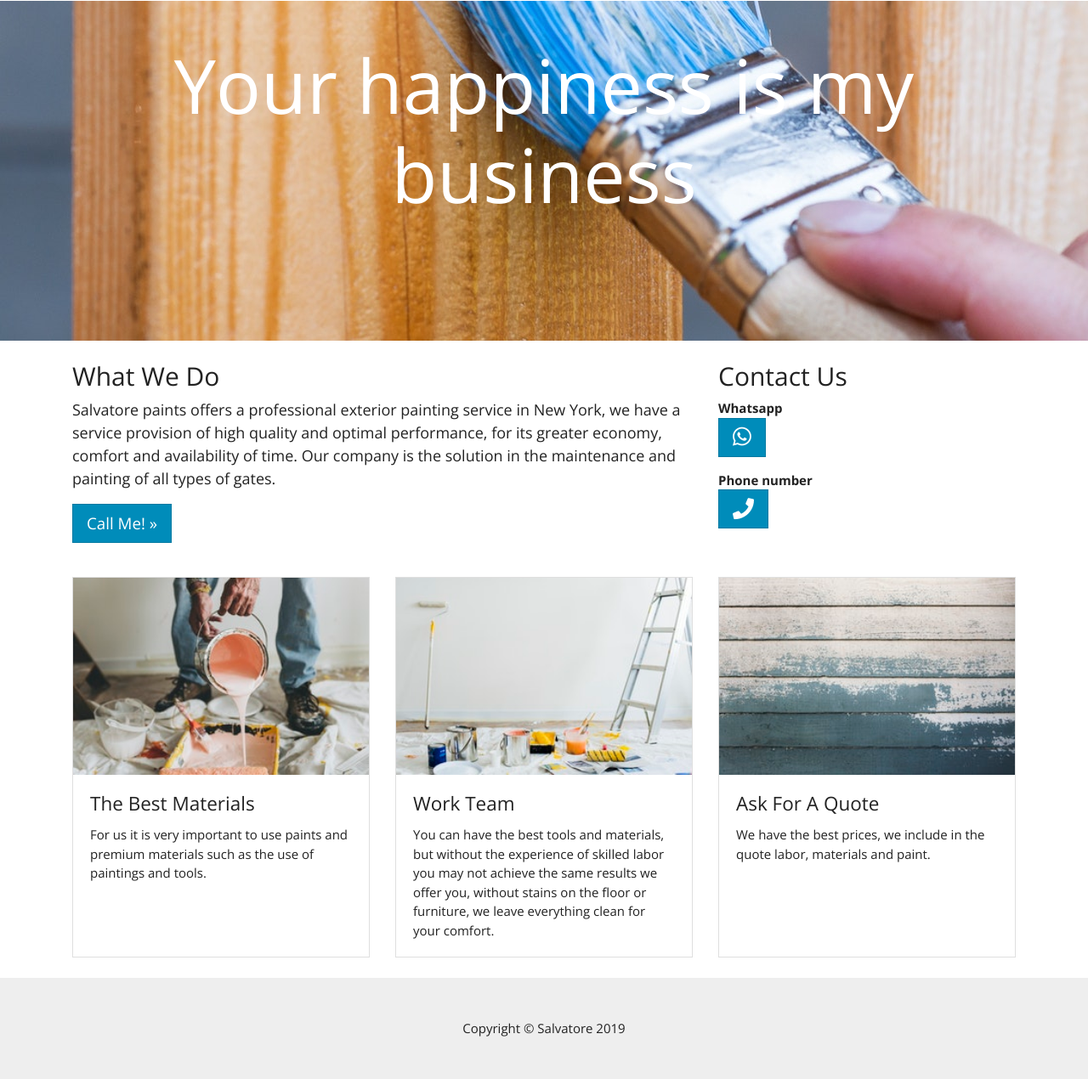
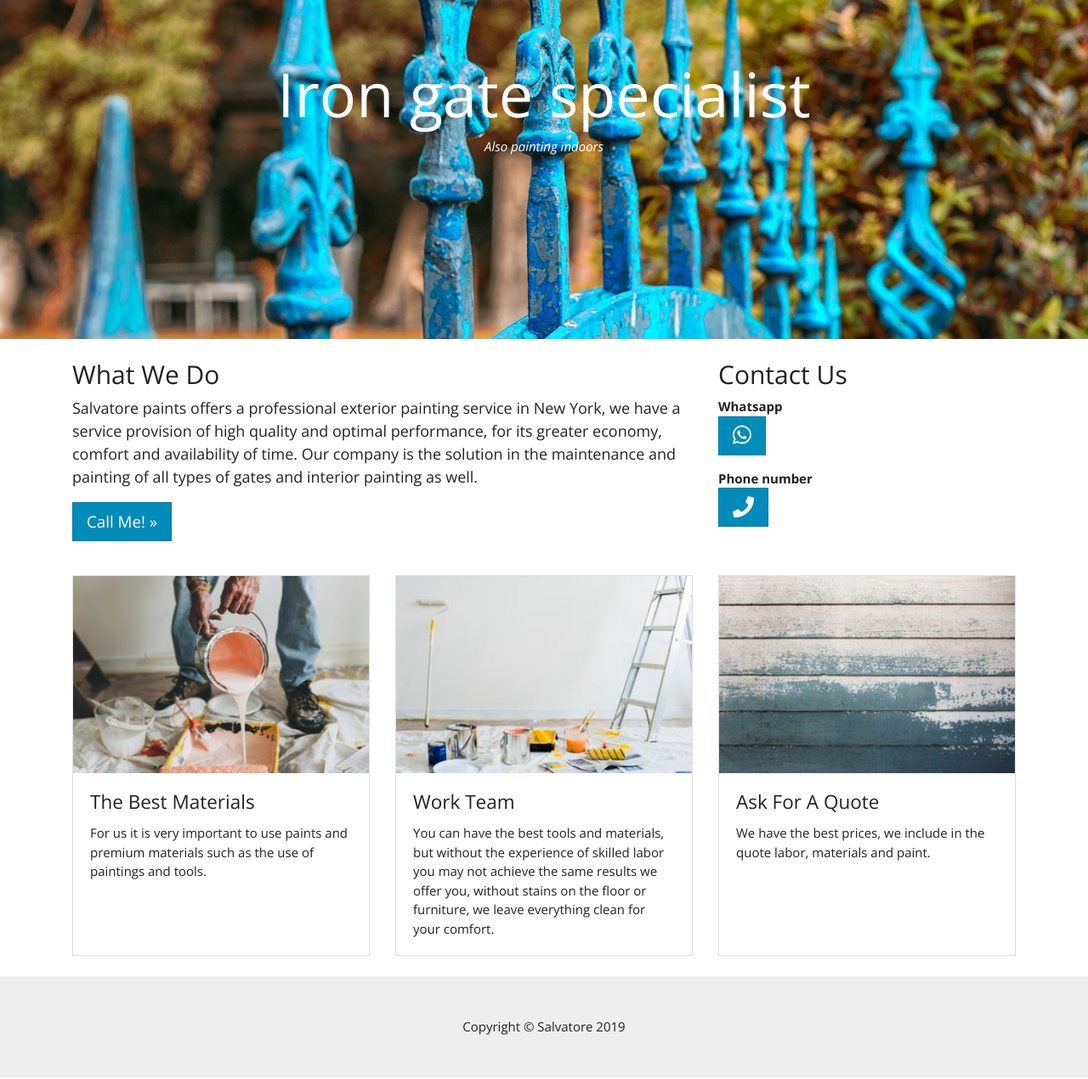
Before and after one commit to Jestrada8707/ny-project, a Django app: page / in a window 1280 px wide. Shown: the part 55-1325 px from the top of the page at 85% size. Run offline with Django 3.2, Linux system fonts and the light colour scheme; some libraries are stand-ins or nearby versions.

Commit message:
update front end petition client

```diff
--- a/salvatore/static/css/business-frontpage.css
+++ b/salvatore/static/css/business-frontpage.css
@@ -8,20 +8,30 @@ body {
     padding-top: 54px;
 }
 
-@media (min-width: 992px) {
+@media (max-width: @screen-xs) {
     body {
-        padding-top: 56px;
+        font-size: 10px;
     }
+}
+
+@media (max-width: @screen-sm) {
+    body {
+        font-size: 14px;
+    }
+}
+
+
+h1 {
+    font-size: 1.4em;
 }
 
 .business-header {
     height: 50vh;
     min-height: 300px;
-    background:url('/static/images/header-img.jpeg') center center no-repeat scroll;
-    -webkit-background-size: cover;
-    -moz-background-size: cover;
+    background-image: url('/static/images/header-img.jpg');
     background-size: cover;
-    -o-background-size: cover;
+    background-position: center;
+    background-repeat: no-repeat;
 }
 
 .card {
--- a/salvatore/templates/base.html
+++ b/salvatore/templates/base.html
@@ -65,6 +65,7 @@
 <script src="{% static 'vendor/bootstrap/js/bootstrap.bundle.min.js' %}"></script>
 <script src="{% static 'font-awesome/js/all.js' %}"></script> <!--load all styles -->
 
+
 </body>
 
 </html>
--- a/webpage/templates/salva/home.html
+++ b/webpage/templates/salva/home.html
@@ -9,7 +9,10 @@
         <div class="row">
             <div class="col-lg-12">
                 <br>
-                <h1 class="display-2 text-center text-white mt-4">Your happiness is my business</h1>
+                <br>
+                <br>
+                <h1 class="display-3 text-center text-white">Iron gate specialist</h1>
+                <p class="text-center text-white font-italic">Also painting indoors</p>
             </div>
         </div>
     </div>
@@ -23,7 +26,7 @@
             <p style="font-size:18px">Salvatore paints offers a professional exterior painting service in New York, we
                 have a service provision of high
                 quality and optimal performance, for its greater economy, comfort and availability of time.
-                Our company is the solution in the maintenance and painting of all types of gates.</p>
+                Our company is the solution in the maintenance and painting of all types of gates and interior painting as well.</p>
             <a class="btn btn-primary btn-lg" href="tel:+19179957183">Call Me! &raquo;</a>
             </p>
         </div>
```
Also changed, not shown: salvatore/static/images/header-img.jpeg (deleted), salvatore/static/images/header-img.jpg (added), 9 other files.
